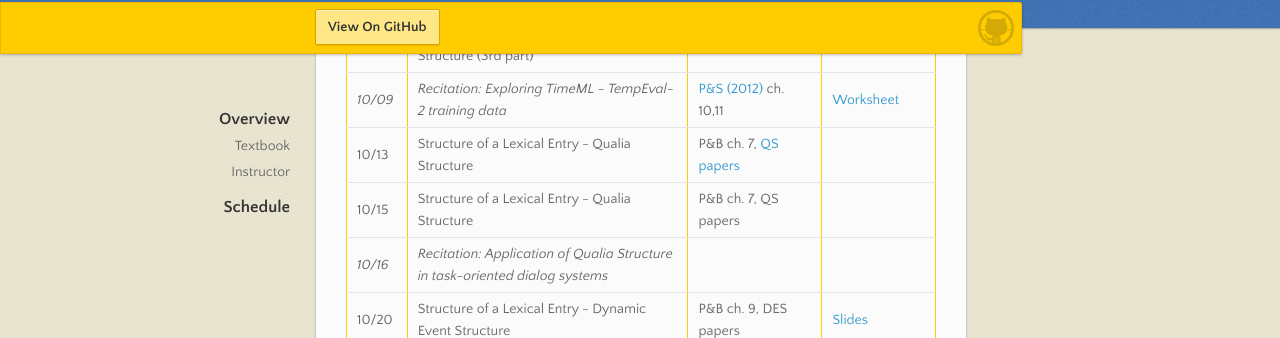
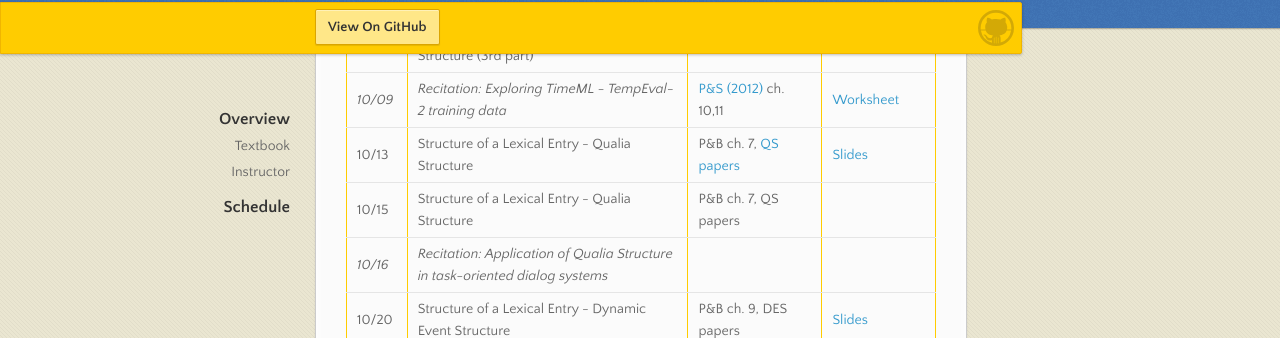
Before and after one commit to the-lexicon-2020/the-lexicon-2020.github.io, a Jekyll site: the page built from _pages/index.markdown, in a window 1280 px wide and 900 px high, scrolled down 1682 px. Shown: the part 113-451 px from the top of the window. Built offline with Jekyll 4.4.1, drawn with Linux system fonts in a browser that asks for light colours; our own code applies the rules of GitHub Pages for plain Markdown files.

Commit message:
update schedule 10/13

```diff
--- a/_pages/index.markdown
+++ b/_pages/index.markdown
@@ -47,7 +47,7 @@ Professor [James Pustejovsky](mailto:jamesp@brandeis.edu)
 10/06 | Structure of a Lexical Entry - Event Structure (2nd part) | P&B ch. 9 | [Slides](http://jamespusto.com/wp-content/uploads/2018/08/ESSLLI-2018-Slides-Lecture1-b.pdf), [Slides (cont.)](http://jamespusto.com/wp-content/uploads/2018/08/ESSLLI-2018-Slides-Lecture2-aa.pdf)
 10/08 | Structure of a Lexical Entry - Event Structure (3rd part) | P&B ch. 9 |
 *10/09* | *Recitation: Exploring TimeML - TempEval-2 training data* | [P&S (2012)](https://www.oreilly.com/library/view/natural-language-annotation/9781449332693/) ch. 10,11 | [Worksheet](https://docs.google.com/document/d/1gP2-73TOQqEwuIBDV1K8E2-dxft5WwuXw_mjqhjnsBo/edit?usp=sharing)
-10/13 | Structure of a Lexical Entry - Qualia Structure | P&B ch. 7, [QS papers](https://brandeis.box.com/s/wakzq8qzzi5fxjois4gm0v05bsj8kzda) |
+10/13 | Structure of a Lexical Entry - Qualia Structure | P&B ch. 7, [QS papers](https://brandeis.box.com/s/wakzq8qzzi5fxjois4gm0v05bsj8kzda) | [Slides](http://gl-tutorials.org/wp-content/uploads/2017/07/2017-Lecture2-July-18th-as-given.pdf)
 10/15 | Structure of a Lexical Entry - Qualia Structure | P&B ch. 7, QS papers |
 *10/16* | *Recitation: Application of Qualia Structure in task-oriented dialog systems* | |
 10/20 | Structure of a Lexical Entry - Dynamic Event Structure | P&B ch. 9, DES papers | [Slides](https://brandeis.box.com/s/sudcbnxi55rwdko6u67ddnl9l2hvr86w)
```
